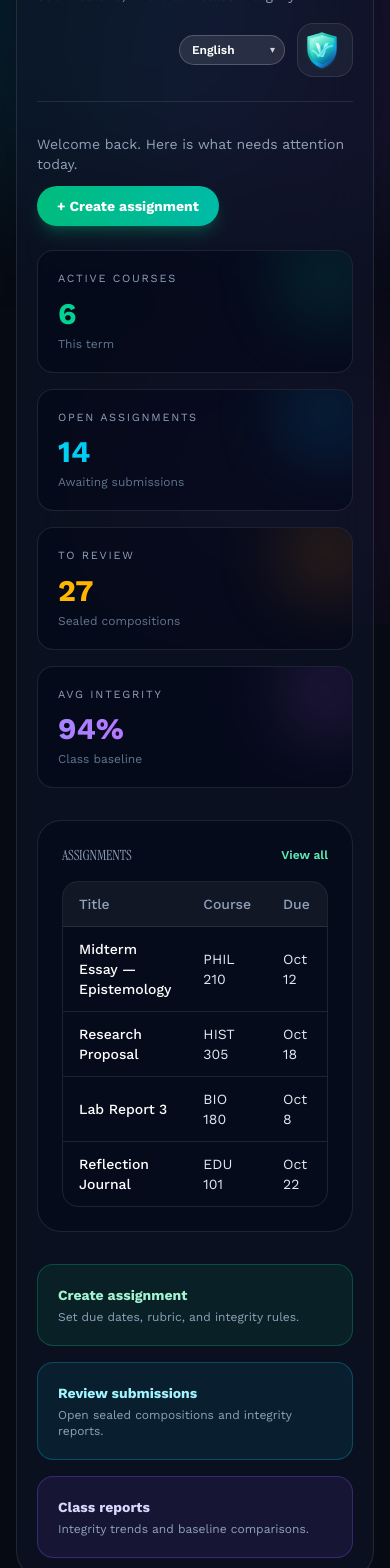
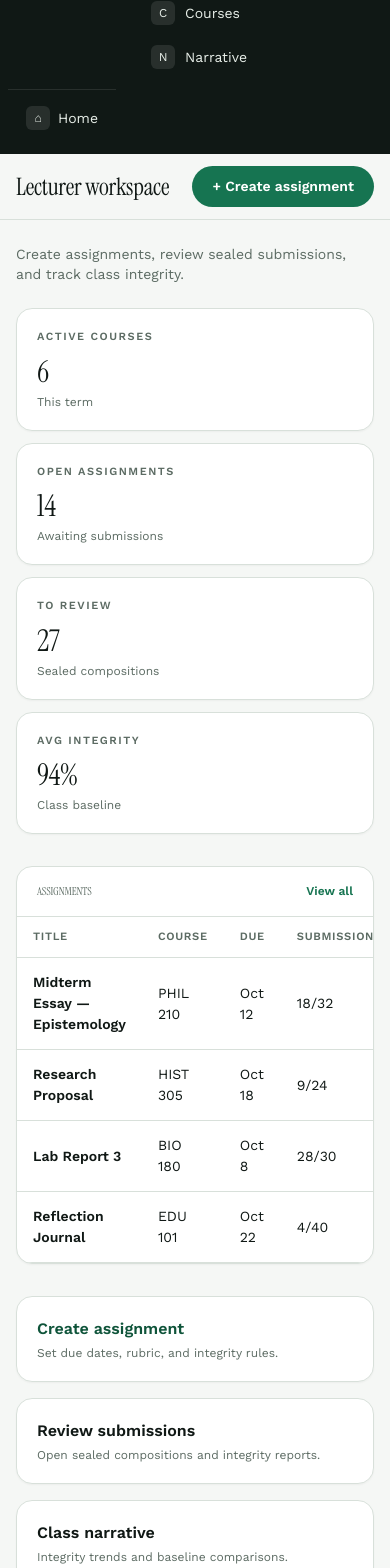
Before and after one commit to heidif24/veritas, a Next.js app: page /instructor in a window 390 px wide. Shown: the part 220-1788 px from the top of the page. Built offline with nearby package versions, Linux system fonts and the light colour scheme.

Commit message:
Complete page redesign: admin, instructor, dashboard, verify, pricing with ink/emerald RoleShell

```diff
--- a/app/admin/page.tsx
+++ b/app/admin/page.tsx
@@ -1,11 +1,13 @@
+"use client";
+
 import Link from "next/link";
-import { PortalShell } from "../components/portal-shell";
+import { RoleShell, ADMIN_NAV } from "@/app/components/role-shell";
 
 const stats = [
-  { label: "Institutions", value: "24", hint: "Active tenants", grad: "from-fuchsia-400 to-violet-500" },
-  { label: "Total users", value: "12.4k", hint: "Across all roles", grad: "from-cyan-400 to-blue-500" },
-  { label: "Sealed docs", value: "48.2k", hint: "This month", grad: "from-emerald-400 to-teal-500" },
-  { label: "Integrity score", value: "99.97%", hint: "Platform health", grad: "from-amber-400 to-orange-500" },
+  { label: "Institutions", value: "24", hint: "Active tenants" },
+  { label: "Total users", value: "12.4k", hint: "Across all roles" },
+  { label: "Sealed docs", value: "48.2k", hint: "This month" },
+  { label: "Integrity score", value: "99.97%", hint: "Platform health" },
 ];
 
 const quickLinks = [
@@ -28,73 +30,59 @@ const recent = [
 
 export default function SuperAdminDashboard() {
   return (
-    <PortalShell
-      role="super"
-      title="Super Admin"
-      subtitle="Platform-wide control plane. Manage institutions, users, integrity, and billing."
-      navItems={[
-        { label: "Overview", href: "/admin", active: true },
-        { label: "Users", href: "/admin/users", active: false },
-        { label: "Tenant", href: "/admin/tenant", active: false },
-        { label: "Onboarding", href: "/admin/onboarding", active: false },
-        { label: "Analytics", href: "/admin/analytics", active: false },
-        { label: "Cases", href: "/admin/cases", active: false },
-        { label: "Corpus", href: "/admin/corpus", active: false },
-        { label: "Billing", href: "/admin/billing", active: false },
-        { label: "Security", href: "/admin/security", active: false },
-      ]}
-    >
-      <div className="grid gap-4 sm:grid-cols-2 xl:grid-cols-4">
+    <RoleShell roleLabel="Super Admin" title="Platform overview" nav={ADMIN_NAV}>
+      <p className="mb-6 max-w-2xl text-[var(--muted)]">
+        Platform-wide control plane. Manage institutions, users, integrity, and billing.
+      </p>
+
+      <div className="grid gap-3 sm:grid-cols-2 xl:grid-cols-4">
         {stats.map((s) => (
-          <div key={s.label} className="relative overflow-hidden rounded-2xl border border-white/10 bg-slate-950/50 p-5">
-            <div className={`absolute -right-4 -top-4 h-20 w-20 rounded-full bg-gradient-to-br ${s.grad} opacity-25 blur-2xl`} />
-            <div className="relative">
-              <div className="text-[11px] uppercase tracking-[0.16em] text-slate-400">{s.label}</div>
-              <div className={`mt-2 bg-gradient-to-r ${s.grad} bg-clip-text text-3xl font-black text-transparent`}>{s.value}</div>
-              <div className="mt-1 text-xs text-slate-500">{s.hint}</div>
-            </div>
+          <div key={s.label} className="v-card p-5">
+            <div className="text-[11px] font-semibold uppercase tracking-[0.14em] text-[var(--muted)]">{s.label}</div>
+            <div className="mt-2 font-display text-3xl text-[var(--ink)]">{s.value}</div>
+            <div className="mt-1 text-xs text-[var(--muted)]">{s.hint}</div>
           </div>
         ))}
       </div>
 
       <div className="mt-8 grid gap-6 lg:grid-cols-[1.2fr_0.8fr]">
-        <section className="rounded-[24px] border border-white/10 bg-slate-950/40 p-6">
-          <h2 className="text-sm font-bold uppercase tracking-[0.16em] text-slate-400">Quick actions</h2>
+        <section className="v-card p-6">
+          <h2 className="text-[11px] font-semibold uppercase tracking-[0.16em] text-[var(--muted)]">Quick actions</h2>
           <div className="mt-4 grid gap-3 sm:grid-cols-2">
             {quickLinks.map((item) => (
               <Link
                 key={item.href}
                 href={item.href}
-                className="rounded-2xl border border-white/10 bg-white/5 px-4 py-3 transition hover:border-fuchsia-400/40 hover:bg-white/10"
+                className="rounded-xl border border-[var(--line)] bg-[var(--paper)] px-4 py-3 transition hover:border-[var(--emerald)]/40 hover:bg-[var(--emerald-soft)]"
               >
-                <div className="font-semibold text-white">{item.label}</div>
-                <div className="mt-0.5 text-xs text-slate-400">{item.desc}</div>
+                <div className="font-semibold text-[var(--ink)]">{item.label}</div>
+                <div className="mt-0.5 text-xs text-[var(--muted)]">{item.desc}</div>
               </Link>
             ))}
           </div>
         </section>
 
-        <section className="rounded-[24px] border border-white/10 bg-slate-950/40 p-6">
-          <h2 className="text-sm font-bold uppercase tracking-[0.16em] text-slate-400">Recent activity</h2>
-          <ul className="mt-4 space-y-3">
+        <section className="v-card p-6">
+          <h2 className="text-[11px] font-semibold uppercase tracking-[0.16em] text-[var(--muted)]">Recent activity</h2>
+          <ul className="mt-4 space-y-2">
             {recent.map((r) => (
-              <li key={r.who + r.time} className="rounded-xl border border-white/5 bg-white/5 px-3 py-2.5">
-                <div className="text-sm font-medium text-white">{r.who}</div>
-                <div className="text-xs text-slate-400">{r.action}</div>
-                <div className="mt-1 text-[10px] text-slate-500">{r.time}</div>
+              <li key={r.who + r.time} className="rounded-xl border border-[var(--line)] bg-[var(--paper)] px-3 py-2.5">
+                <div className="text-sm font-medium text-[var(--ink)]">{r.who}</div>
+                <div className="text-xs text-[var(--muted)]">{r.action}</div>
+                <div className="mt-0.5 text-[10px] text-[var(--muted)]">{r.time}</div>
               </li>
             ))}
           </ul>
         </section>
       </div>
 
-      <div className="mt-8 rounded-[24px] border border-fuchsia-500/20 bg-gradient-to-r from-fuchsia-500/10 via-violet-500/10 to-cyan-500/10 p-6">
-        <h2 className="text-lg font-bold text-white">Demo tip</h2>
-        <p className="mt-2 max-w-2xl text-sm text-slate-300">
-          Use this Super Admin view to show platform control: institutions, users, corpus, cases, and security.
-          Switch accounts to Instructor / Student to show the day-to-day product experience.
+      <div className="mt-8 rounded-2xl border border-[var(--emerald)]/25 bg-[var(--emerald-soft)] p-6">
+        <h2 className="font-display text-xl text-[var(--ink)]">Demo tip</h2>
+        <p className="mt-2 max-w-2xl text-sm text-[var(--muted)]">
+          Use this Super Admin view for platform control: institutions, users, corpus, cases, and security.
+          Switch accounts to Instructor / Student / Tutor for the day-to-day product experience.
         </p>
       </div>
-    </PortalShell>
+    </RoleShell>
   );
 }
--- a/app/components/role-shell.tsx
+++ b/app/components/role-shell.tsx
@@ -44,7 +44,10 @@ export function RoleShell({ roleLabel, title, nav, children, actions }: RoleShel
 
         <nav className="sidebar-nav flex flex-1 flex-col gap-0.5 p-2">
           {nav.map((item) => {
-            const active = pathname === item.href || pathname.startsWith(item.href + "/");
+            const active =
+              item.href === "/instructor" || item.href === "/admin" || item.href === "/student" || item.href === "/tutor"
+                ? pathname === item.href
+                : pathname === item.href || pathname.startsWith(item.href + "/");
             return (
               <Link
                 key={item.href}
@@ -116,8 +119,20 @@ export const ADMIN_NAV: NavItem[] = [
   { href: "/admin/billing", label: "Billing", icon: "$" },
   { href: "/admin/security", label: "Security", icon: "S" },
   { href: "/admin/tenant", label: "Tenant", icon: "T" },
+  { href: "/admin/onboarding", label: "Onboarding", icon: "+" },
 ];
 
 export const INSTRUCTOR_NAV: NavItem[] = [
   { href: "/instructor", label: "Dashboard", icon: "D" },
+  { href: "/instructor/assignments", label: "Assignments", icon: "A" },
+  { href: "/instructor/assignments/new", label: "New assignment", icon: "+" },
+  { href: "/instructor/courses", label: "Courses", icon: "C" },
+  { href: "/instructor/narrative", label: "Narrative", icon: "N" },
 ];
+
+export const AUTHOR_NAV: NavItem[] = [
+  { href: "/app/dashboard", label: "Documents", icon: "D" },
+  { href: "/app/editor/new", label: "New draft", icon: "+" },
+  { href: "/verify", label: "Verify", icon: "V" },
+  { href: "/student/coaching", label: "Writing tutor", icon: "T" },
+];
--- a/app/instructor/page.tsx
+++ b/app/instructor/page.tsx
@@ -1,11 +1,13 @@
+"use client";
+
 import Link from "next/link";
-import { PortalShell } from "../components/portal-shell";
+import { RoleShell, INSTRUCTOR_NAV } from "@/app/components/role-shell";
 
 const stats = [
-  { label: "Active courses", value: "6", hint: "This term", grad: "from-emerald-400 to-teal-500" },
-  { label: "Open assignments", value: "14", hint: "Awaiting submissions", grad: "from-cyan-400 to-blue-500" },
-  { label: "To review", value: "27", hint: "Sealed compositions", grad: "from-amber-400 to-orange-500" },
-  { label: "Avg integrity", value: "94%", hint: "Class baseline", grad: "from-violet-400 to-fuchsia-500" },
+  { label: "Active courses", value: "6", hint: "This term" },
+  { label: "Open assignments", value: "14", hint: "Awaiting submissions" },
+  { label: "To review", value: "27", hint: "Sealed compositions" },
+  { label: "Avg integrity", value: "94%", hint: "Class baseline" },
 ];
 
 const assignments = [
@@ -17,87 +19,61 @@ const assignments = [
 
 export default function InstructorDashboard() {
   return (
-    <PortalShell
-      role="instructor"
+    <RoleShell
+      roleLabel="Instructor"
       title="Lecturer workspace"
-      subtitle="Create assignments, review sealed submissions, and track class integrity."
-      navItems={[
-        { label: "Overview", href: "/instructor", active: true },
-        { label: "Assignments", href: "/instructor/assignments", active: false },
-        { label: "New assignment", href: "/instructor/assignments/new", active: false },
-        { label: "Courses", href: "/instructor/courses", active: false },
-        { label: "Review", href: "/instructor/review", active: false },
-        { label: "Reports", href: "/instructor/report", active: false },
-        { label: "Narrative", href: "/instructor/narrative", active: false },
-      ]}
-    >
-      <div className="flex flex-wrap items-center justify-between gap-3">
-        <p className="text-sm text-slate-400">Welcome back. Here is what needs attention today.</p>
-        <Link
-          href="/instructor/assignments/new"
-          className="inline-flex rounded-full bg-gradient-to-r from-emerald-500 to-teal-500 px-5 py-2.5 text-sm font-bold text-white shadow-lg shadow-emerald-500/25 transition hover:opacity-95"
-        >
+      nav={INSTRUCTOR_NAV}
+      actions={
+        <Link href="/instructor/assignments/new" className="v-btn v-btn-primary">
           + Create assignment
         </Link>
-      </div>
+      }
+    >
+      <p className="mb-6 text-sm text-[var(--muted)]">Create assignments, review sealed submissions, and track class integrity.</p>
 
-      <div className="mt-6 grid gap-4 sm:grid-cols-2 xl:grid-cols-4">
+      <div className="grid gap-3 sm:grid-cols-2 xl:grid-cols-4">
         {stats.map((s) => (
-          <div key={s.label} className="relative overflow-hidden rounded-2xl border border-white/10 bg-slate-950/50 p-5">
-            <div className={`absolute -right-4 -top-4 h-20 w-20 rounded-full bg-gradient-to-br ${s.grad} opacity-25 blur-2xl`} />
-            <div className="relative">
-              <div className="text-[11px] uppercase tracking-[0.16em] text-slate-400">{s.label}</div>
-              <div className={`mt-2 bg-gradient-to-r ${s.grad} bg-clip-text text-3xl font-black text-transparent`}>{s.value}</div>
-              <div className="mt-1 text-xs text-slate-500">{s.hint}</div>
-            </div>
+          <div key={s.label} className="v-card p-5">
+            <div className="text-[11px] font-semibold uppercase tracking-[0.14em] text-[var(--muted)]">{s.label}</div>
+            <div className="mt-2 font-display text-3xl text-[var(--ink)]">{s.value}</div>
+            <div className="mt-1 text-xs text-[var(--muted)]">{s.hint}</div>
           </div>
         ))}
       </div>
 
-      <section className="mt-8 rounded-[24px] border border-white/10 bg-slate-950/40 p-6">
-        <div className="flex items-center justify-between gap-3">
-          <h2 className="text-sm font-bold uppercase tracking-[0.16em] text-slate-400">Assignments</h2>
-          <Link href="/instructor/assignments" className="text-xs font-semibold text-emerald-300 hover:underline">
+      <section className="v-card mt-8 overflow-hidden">
+        <div className="flex items-center justify-between gap-3 border-b border-[var(--line)] px-5 py-4">
+          <h2 className="text-[11px] font-semibold uppercase tracking-[0.16em] text-[var(--muted)]">Assignments</h2>
+          <Link href="/instructor/assignments" className="text-xs font-semibold text-[var(--emerald)] hover:underline">
             View all
           </Link>
         </div>
-
-        <div className="mt-4 overflow-hidden rounded-2xl border border-white/10">
-          <table className="min-w-full text-left text-sm">
-            <thead className="bg-white/5 text-slate-400">
+        <div className="overflow-x-auto">
+          <table className="v-table">
+            <thead>
               <tr>
-                <th className="px-4 py-3 font-medium">Title</th>
-                <th className="px-4 py-3 font-medium">Course</th>
-                <th className="px-4 py-3 font-medium">Due</th>
-                <th className="px-4 py-3 font-medium">Submissions</th>
-                <th className="px-4 py-3 font-medium">Status</th>
-                <th className="px-4 py-3 font-medium"></th>
+                <th>Title</th>
+                <th>Course</th>
+                <th>Due</th>
+                <th>Submissions</th>
+                <th>Status</th>
+                <th></th>
               </tr>
             </thead>
             <tbody>
               {assignments.map((a) => (
-                <tr key={a.title} className="border-t border-white/10 text-slate-200">
-                  <td className="px-4 py-3 font-medium text-white">{a.title}</td>
-                  <td className="px-4 py-3">{a.course}</td>
-                  <td className="px-4 py-3">{a.due}</td>
-                  <td className="px-4 py-3">
+                <tr key={a.title}>
+                  <td className="font-semibold text-[var(--ink)]">{a.title}</td>
+                  <td>{a.course}</td>
+                  <td>{a.due}</td>
+                  <td>
                     {a.submitted}/{a.total}
                   </td>
-                  <td className="px-4 py-3">
-                    <span
-                      className={`rounded-full px-2.5 py-1 text-xs font-semibold ${
-                        a.status === "Open"
-                          ? "bg-emerald-500/15 text-emerald-300 ring-1 ring-emerald-500/30"
-                          : a.status === "Closing"
-                            ? "bg-amber-500/15 text-amber-300 ring-1 ring-amber-500/30"
-                            : "bg-slate-500/15 text-slate-300 ring-1 ring-slate-500/30"
-                      }`}
-                    >
-                      {a.status}
-                    </span>
+                  <td>
+                    <span className={`v-badge ${a.status === "Open" ? "v-badge-emerald" : "v-badge-gold"}`}>{a.status}</span>
                   </td>
-                  <td className="px-4 py-3">
-                    <Link href="/instructor/review" className="text-xs font-semibold text-cyan-300 hover:underline">
+                  <td>
+                    <Link href="/instructor/assignments" className="text-xs font-semibold text-[var(--emerald)] hover:underline">
                       Review
                     </Link>
                   </td>
@@ -109,28 +85,19 @@ export default function InstructorDashboard() {
       </section>
 
       <div className="mt-8 grid gap-4 sm:grid-cols-3">
-        <Link
-          href="/instructor/assignments/new"
-          className="rounded-2xl border border-emerald-500/30 bg-emerald-500/10 p-5 transition hover:bg-emerald-500/15"
-        >
-          <div className="text-sm font-bold text-emerald-200">Create assignment</div>
-          <p className="mt-1 text-xs text-slate-400">Set due dates, rubric, and integrity rules.</p>
+        <Link href="/instructor/assignments/new" className="v-card border-[var(--emerald)]/25 bg-[var(--emerald-soft)] p-5 transition hover:shadow-md">
+          <div className="font-semibold text-[var(--emerald-dark)]">Create assignment</div>
+          <p className="mt-1 text-xs text-[var(--muted)]">Set due dates, rubric, and integrity rules.</p>
         </Link>
-        <Link
-          href="/instructor/review"
-          className="rounded-2xl border border-cyan-500/30 bg-cyan-500/10 p-5 transition hover:bg-cyan-500/15"
-        >
-          <div className="text-sm font-bold text-cyan-200">Review submissions</div>
-          <p className="mt-1 text-xs text-slate-400">Open sealed compositions and integrity reports.</p>
+        <Link href="/instructor/assignments" className="v-card p-5 transition hover:border-[var(--emerald)]/40 hover:shadow-md">
+          <div className="font-semibold text-[var(--ink)]">Review submissions</div>
+          <p className="mt-1 text-xs text-[var(--muted)]">Open sealed compositions and integrity reports.</p>
         </Link>
-        <Link
-          href="/instructor/report"
-          className="rounded-2xl border border-violet-500/30 bg-violet-500/10 p-5 transition hover:bg-violet-500/15"
-        >
-          <div className="text-sm font-bold text-violet-200">Class reports</div>
-          <p className="mt-1 text-xs text-slate-400">Integrity trends and baseline comparisons.</p>
+        <Link href="/instructor/narrative" className="v-card p-5 transition hover:border-[var(--emerald)]/40 hover:shadow-md">
+          <div className="font-semibold text-[var(--ink)]">Class narrative</div>
+          <p className="mt-1 text-xs text-[var(--muted)]">Integrity trends and baseline comparisons.</p>
         </Link>
       </div>
-    </PortalShell>
+    </RoleShell>
   );
 }
```
Also changed, not shown: app/app/dashboard/page.tsx (+48 -78 lines), app/pricing/page.tsx (+35 -56 lines), app/verify/page.tsx (+21 -23 lines).
